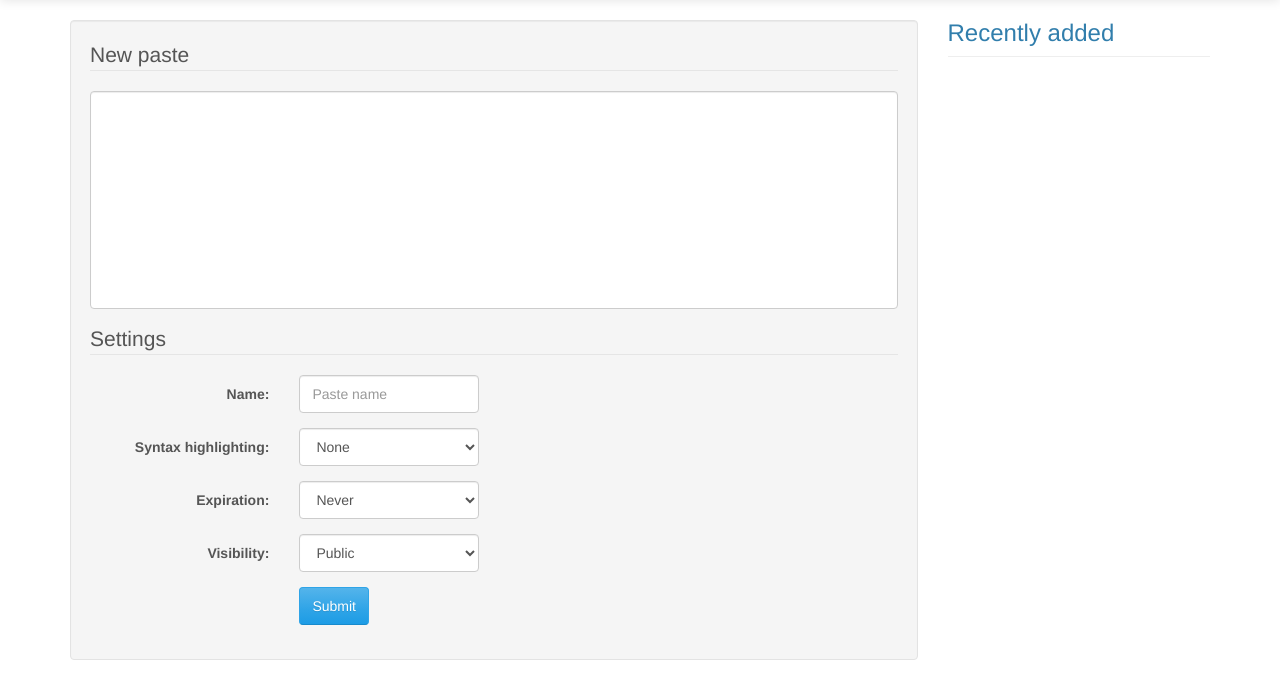
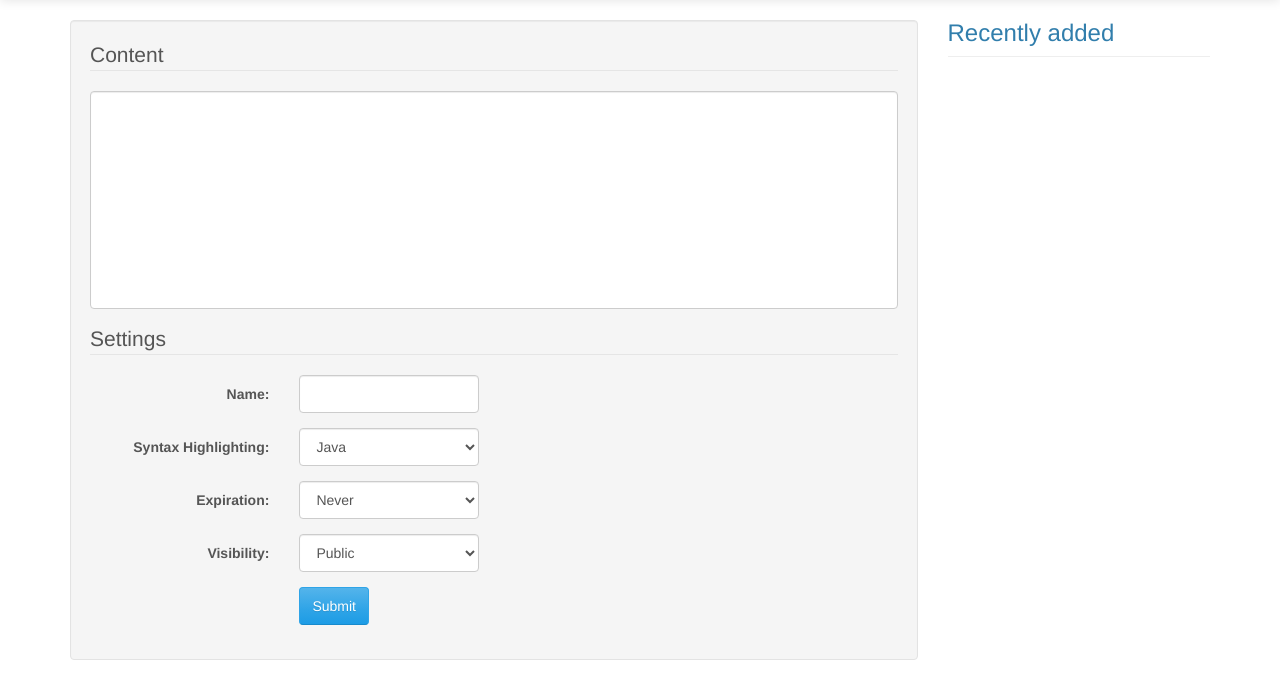
Before and after one commit to puradawid/djastebin, a Django app: page / in a window 1280 px wide. Shown: the part 52-751 px from the top of the page. Run offline with Django 3.2, Linux system fonts and the light colour scheme; data that the repository does not hold is empty; some libraries are stand-ins or nearby versions.

Commit message:
#CHANGE: view and template changed to work with form class

```diff
--- a/src/apps/pastes/views.py
+++ b/src/apps/pastes/views.py
@@ -4,6 +4,7 @@
 from django.shortcuts import render, redirect
 from django.views.generic import View
 from apps.pastes.models import Paste
+from apps.pastes.forms import CreatePasteForm
 
 # Utility imports
 from datetime import timedelta, date
@@ -12,28 +13,33 @@ from datetime import timedelta, date
 
 class CreatePasteView(View):
     def get(self, request):
-        return render(request, 'pastes/create_paste.html')
+	form = CreatePasteForm()
+        return render(request, 'pastes/create_paste.html', {'form' : form })
     def post(self, request):
 	#retrieve data
-	title = request.POST["name"]
-	expire_date = request.POST["expiration"]
-	content = request.POST["content"]
-	visibility = request.POST["visibility"]
-	syntax = request.POST["syntax"]
 
-	if expire_date == "0":      # if expire date is never
-		expire_date = None  # put null into variable
-	else:                       # else calculate a date of expire
-		expire_date = date.today() + timedelta(minutes=int(expire_date))
 
-	if not request.user.is_anonymous():
-		user = request.user
-	else:
-		user = None   	    # IMPORTANT: user can be null!
-	#paste creation
-	paste = Paste.objects.create(title=title, expire_date=expire_date, content=content, visibility = visibility, author=user, language=syntax)
+	form = CreatePasteForm(request.POST)
+	if form.is_valid():
+		title = form.cleaned_data["title"]
+		expire_date = form.cleaned_data["expiration"]
+		content = form.cleaned_data["content"]
+		visibility = form.cleaned_data["visibility"]
+		syntax = form.cleaned_data["syntax"]
+		if expire_date == "0":      # if expire date is never
+			expire_date = None  # put null into variable
+		else:                       # else calculate a date of expire
+			expire_date = date.today() + timedelta(minutes=int(expire_date))
 
-	return redirect(str(paste.id) + "/")
+		if not request.user.is_anonymous():
+			user = request.user
+		else:
+			user = None   	    # IMPORTANT: user can be null!
+		#paste creation
+		paste = Paste.objects.create(title=title, expire_date=expire_date, content=content, visibility = visibility, author=user, language=syntax)
+
+		return redirect(str(paste.id) + "/")
+	return render(request, 'pastes/create_paste.html', {'form' : form })
 
 class ReadPasteView(View):
     def get(self, request, paste_id):
--- a/src/templates/pastes/create_paste.html
+++ b/src/templates/pastes/create_paste.html
@@ -1,4 +1,6 @@
 {% extends 'base.html' %}
+
+{% load widget_tweaks %}
 
 {% block title %}Create new paste{% endblock %}
 
@@ -8,50 +10,38 @@
 		<form class="form-horizontal" method="POST"> {% csrf_token %}
 			<fieldset>
 				<legend>
-					New paste
+					{{form.content.label}}
 				</legend>
 				<div class="form-group">
 					<div class="col-lg-12">
-						<textarea class="form-control no-resize" rows="10" id="textArea" name="content"></textarea>
+						{{form.content|add_class:"form-control"|add_class:"no-resize"}}
 					</div>
 				</div>
 				<legend>
 					Settings
 				</legend>
 				<div class="form-group">
-					<label for="inputEmail" class="col-lg-3 control-label">Name:</label>
+					<label for="inputEmail" class="col-lg-3 control-label">{{form.title.label}}:</label>
 					<div class="col-lg-3">
-						<input type="text" class="form-control" placeholder="Paste name" name="name">
+					{{form.title|add_class:"form-control"}}
 					</div>
 				</div>
 				<div class="form-group">
-					<label for="select" class="col-lg-3 control-label">Syntax highlighting:</label>
+					<label for="select" class="col-lg-3 control-label">{{form.syntax.label}}:</label>
 					<div class="col-lg-3">
-						<select class="form-control" id="select" name="syntax">
-							<option>None</option>
-							<option>Python</option>
-							<option>Java</option>
-						</select>
+						{{form.syntax|add_class:"form-control"}}
 					</div>
 				</div>
 				<div class="form-group">
-					<label for="select" class="col-lg-3 control-label">Expiration:</label>
+					<label for="select" class="col-lg-3 control-label">{{form.expiration.label}}:</label>
 					<div class="col-lg-3">
-						<select class="form-control" id="select" name="expiration">
-							<option value="0" >Never</option>
-							<option value="10">10 minutes</option>
-							<option value="15">15 minutes</option>
-						</select>
+						{{form.expiration|add_class:"form-control"}}
 					</div>
 				</div>
 				<div class="form-group">
-					<label for="select" class="col-lg-3 control-label">Visibility:</label>
+					<label for="select" class="col-lg-3 control-label">{{form.visibility.label}}:</label>
 					<div class="col-lg-3">
-						<select class="form-control" id="select" name="visibility">
-							<option>Public</option>
-							<option>Unlisted</option>
-							<option disabled="disabled">Pivate (only for members)</option>
-						</select>
+						{{form.visibility|add_class:"form-control"}}
 					</div>
 				</div>
 				<div class="form-group">
```
